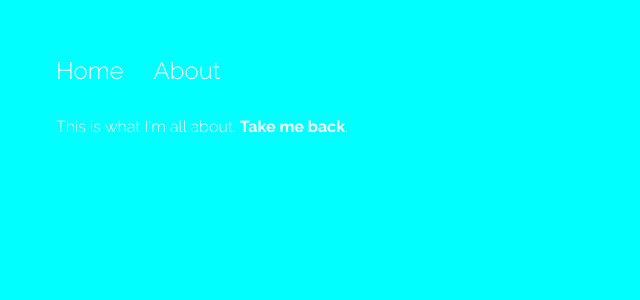
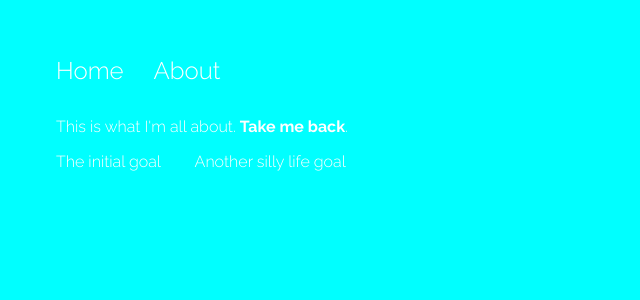
Before and after one commit to keremh/angular-demo-app, an Angular app: page /about/48 in a window 1280 px wide. Shown: the top 300 px of the page, without its empty margins (0-640 px from the left). Built offline with nearby package versions, Linux system fonts and the light colour scheme.

Commit message:
services added

```diff
--- a/src/app/about/about.component.html
+++ b/src/app/about/about.component.html
@@ -1,3 +1,9 @@
 <p>
   This is what I'm all about. <a href="" (click)="sendMeHome()"><strong>Take me back</strong></a>.
 </p>
+
+<ul>
+  <li *ngFor="let goal of goals">
+    {{ goal }}
+  </li>
+</ul>
--- a/src/app/about/about.component.ts
+++ b/src/app/about/about.component.ts
@@ -1,6 +1,7 @@
 import { Component, OnInit } from '@angular/core';
 import { ActivatedRoute } from '@angular/router';
 import { Router } from '@angular/router';
+import { DataService } from '../data.service';
 
 
 @Component({
@@ -10,11 +11,14 @@ import { Router } from '@angular/router';
 })
 export class AboutComponent implements OnInit {
 
-  constructor(private route: ActivatedRoute, private router: Router) {
+  goals: any;
+
+  constructor(private route: ActivatedRoute, private router: Router, private _data: DataService) {
     this.route.params.subscribe(res => console.log(res.id));
   }
 
   ngOnInit() {
+    this._data.goal.subscribe(res => this.goals = res);
   }
 
   sendMeHome(){
--- a/src/app/app.module.ts
+++ b/src/app/app.module.ts
@@ -1,6 +1,7 @@
 import { BrowserModule } from '@angular/platform-browser';
 import { NgModule } from '@angular/core';
 
+import { DataService } from './data.service';
 import { BrowserAnimationsModule } from '@angular/platform-browser/animations';
 import { FormsModule } from '@angular/forms';
 import { AppRoutingModule } from './app-routing.module';
@@ -22,7 +23,7 @@ import { AboutComponent } from './about/about.component';
     FormsModule,
     BrowserAnimationsModule
   ],
-  providers: [],
+  providers: [DataService],
   bootstrap: [AppComponent]
 })
 export class AppModule { }
--- /dev/null
+++ b/src/app/data.service.ts
@@ -0,0 +1,17 @@
+import { Injectable } from '@angular/core';
+import { BehaviorSubject } from 'rxjs/BehaviorSubject';
+
+
+@Injectable()
+export class DataService {
+
+  private goals = new BehaviorSubject<any>(['The initial goal', 'Another silly life goal'])
+  goal = this.goals.asObservable();
+
+  constructor() { }
+
+  changeGoal(goal){
+    this.goals.next(goal);
+  }
+
+}
--- a/src/app/home/home.component.ts
+++ b/src/app/home/home.component.ts
@@ -1,5 +1,6 @@
 import { Component, OnInit } from '@angular/core';
 import { trigger, style, transition, animate, keyframes, query, stagger } from '@angular/animations';
+import { DataService } from '../data.service';
 
 @Component({
   selector: 'app-home',
@@ -33,17 +34,20 @@ export class HomeComponent implements OnInit {
   itemCount: number;
   btnText: string = 'Add an item';
   goalText: string = 'My first life goal';
-  goals = ['My first life goal', 'I want to climb a mountain', 'Go ice skiing'];
-  constructor() { }
+  goals = [];
+  constructor(private _data: DataService) { }
 
   ngOnInit() {
+    this._data.goal.subscribe(res => this.goals = res);
     this.itemCount = this.goals.length;
+    this._data.changeGoal(this.goals);
   }
 
   addItem(){
     this.goals.push(this.goalText);
     this.goalText = '';
     this.itemCount = this.goals.length;
+    this._data.changeGoal(this.goals);
   }
 
   removeItem(i){
```
Also changed, not shown: 1 other file (tests, documents, lock files or other folders).
